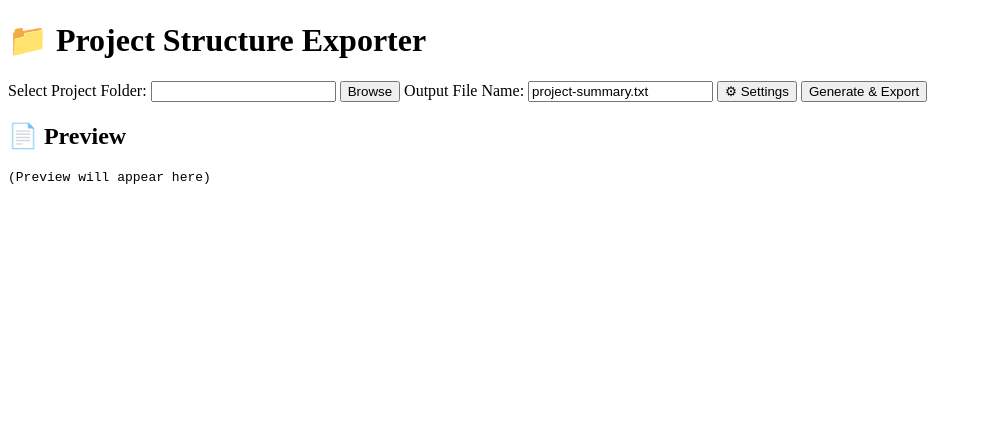
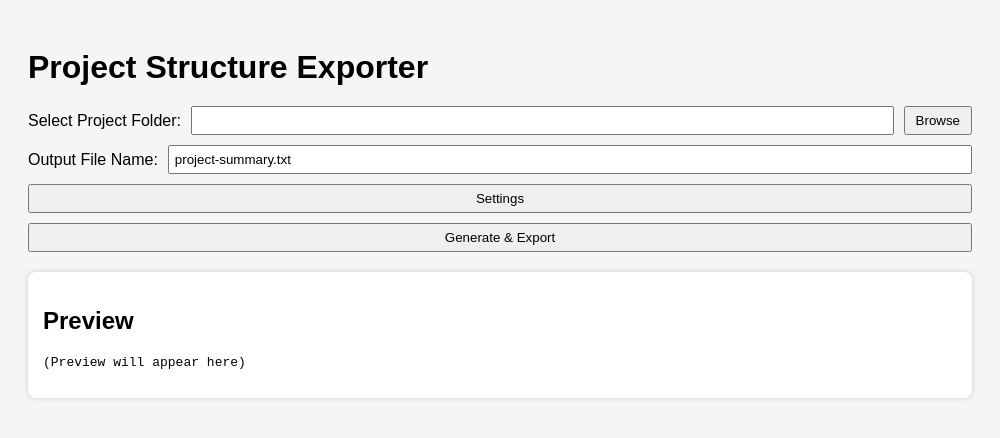
Before and after one commit to MalAndHisCode/project-structure-exporter, an Electron app: page index.html in a window 1000 px wide. Drawn offline with Linux system fonts and the light colour scheme.

Commit message:
Style Folder picker, Save location input, Settings button, Generate button, Preview area

```diff
--- a/index.html
+++ b/index.html
@@ -6,7 +6,7 @@
     <link rel="stylesheet" href="style.css" />
   </head>
   <body>
-    <h1>📁 Project Structure Exporter</h1>
+    <h1>Project Structure Exporter</h1>
 
     <div class="controls">
       <label>
@@ -20,12 +20,12 @@
         <input type="text" id="outputFileName" value="project-summary.txt" />
       </label>
 
-      <button id="openSettings">⚙ Settings</button>
+      <button id="openSettings">Settings</button>
       <button id="generate">Generate & Export</button>
     </div>
 
     <div class="preview">
-      <h2>📄 Preview</h2>
+      <h2>Preview</h2>
       <pre id="previewPane">(Preview will appear here)</pre>
     </div>
 
--- a/style.css
+++ b/style.css
@@ -0,0 +1,41 @@
+body {
+  font-family: sans-serif;
+  padding: 20px;
+  background: #f5f5f5;
+}
+
+h1 {
+  margin-bottom: 20px;
+}
+
+.controls {
+  display: flex;
+  flex-direction: column;
+  gap: 10px;
+  margin-bottom: 20px;
+}
+
+label {
+  display: flex;
+  align-items: center;
+  gap: 10px;
+}
+
+input[type="text"] {
+  flex: 1;
+  padding: 5px;
+}
+
+button {
+  padding: 5px 10px;
+  cursor: pointer;
+}
+
+.preview {
+  background: white;
+  padding: 15px;
+  border-radius: 8px;
+  box-shadow: 0 0 5px #ccc;
+  max-height: 400px;
+  overflow: auto;
+}
```
